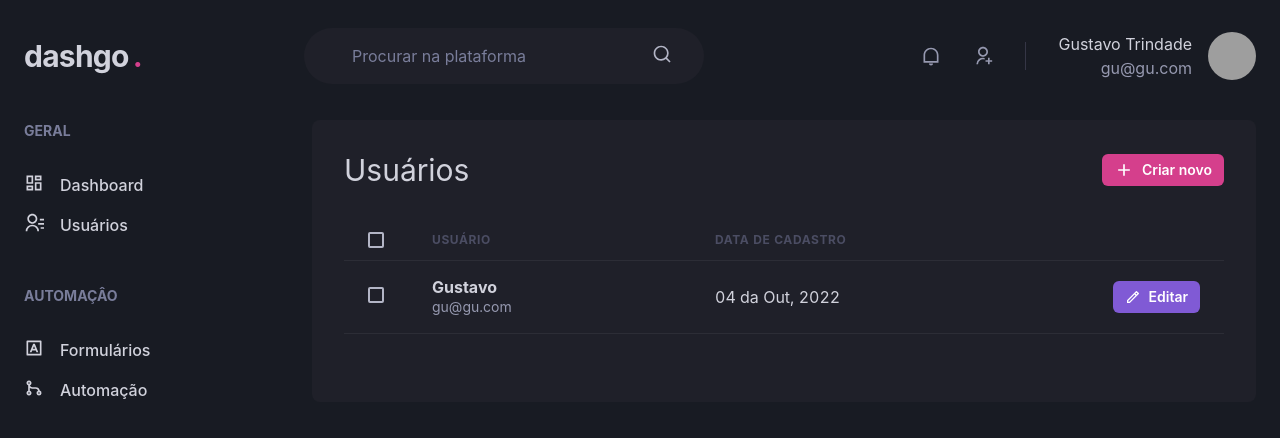
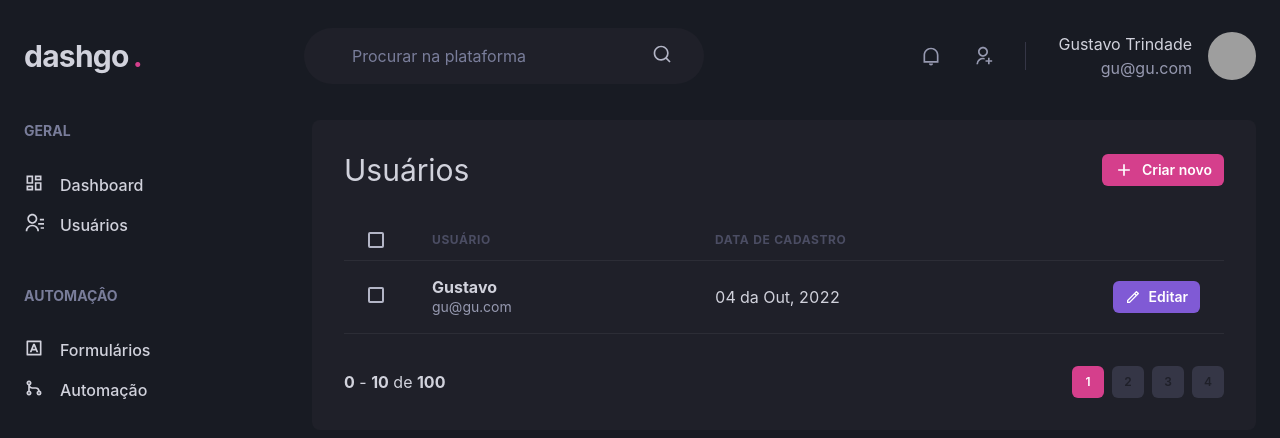
Before and after one commit to Gustavo-drafts/template-ignite-dashgo-04, a Next.js app: page /users in a window 1280 px wide. Shown: the top 438 px of the page. Built offline with nearby package versions, Linux system fonts and the light colour scheme; grey boxes are pictures that could not be loaded.

Commit message:
create users pages layouts

```diff
--- /dev/null
+++ b/src/components/Pagination.tsx
@@ -0,0 +1,65 @@
+import { Box, Button, Stack } from "@chakra-ui/react";
+
+export function Pagination() {
+  return (
+    <Stack
+      direction='row'
+      spacing='6'
+      mt='8'
+      justify='space-between'
+      align='center'
+    >
+      <Box>
+        <strong>0</strong> - <strong>10</strong> de <strong>100</strong>
+      </Box>
+      <Stack direction='row' spacing='2'>
+        <Button
+          size='sm'
+          fontSize='xs'
+          width='4'
+          colorScheme='pink'
+          disabled
+          _disabled={{
+            bgColor: 'pink.500',
+            cursor: 'default',
+          }}
+        >
+          1
+        </Button>
+        <Button
+          size='sm'
+          fontSize='xs'
+          width='4'
+          bg='gray.700'
+          _hover={{
+            bg: 'gray.500'
+          }}
+        >
+          2
+        </Button>
+        <Button
+          size='sm'
+          fontSize='xs'
+          width='4'
+          bg='gray.700'
+          _hover={{
+            bg: 'gray.500'
+          }}
+        >
+          3
+        </Button>
+        <Button
+          size='sm'
+          fontSize='xs'
+          width='4'
+          bg='gray.700'
+          _hover={{
+            bg: 'gray.500'
+          }}
+        >
+          4
+        </Button>
+      </Stack>
+    </Stack>
+  )
+}
--- a/src/pages/users/index.tsx
+++ b/src/pages/users/index.tsx
@@ -1,6 +1,7 @@
 import { Box, Button, Center, Checkbox, Flex, Heading, Icon, Table, Tbody, Td, Text, Th, Thead, Tr } from "@chakra-ui/react";
 import { RiAddLine, RiPencilLine } from "react-icons/ri";
 import { Header } from "../../components/Header";
+import { Pagination } from "../../components/Pagination";
 import { Sidebar } from "../../components/Sidebar";
 
 export default function UserList() {
@@ -63,6 +64,8 @@ export default function UserList() {
               </Tr>
             </Tbody>
           </Table>
+
+          <Pagination />
         </Box>
       </Flex>
     </Box>
```
Also changed, not shown: src/pages/users/create.tsx (added, +41 -0 lines).
